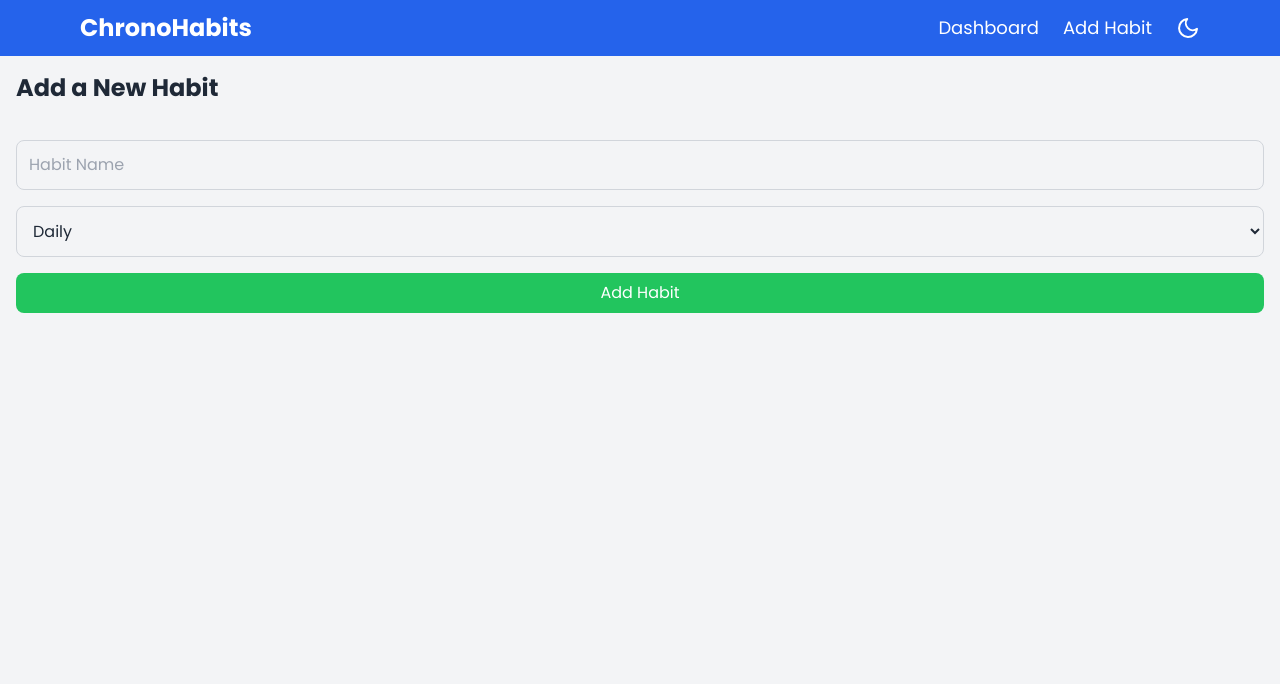
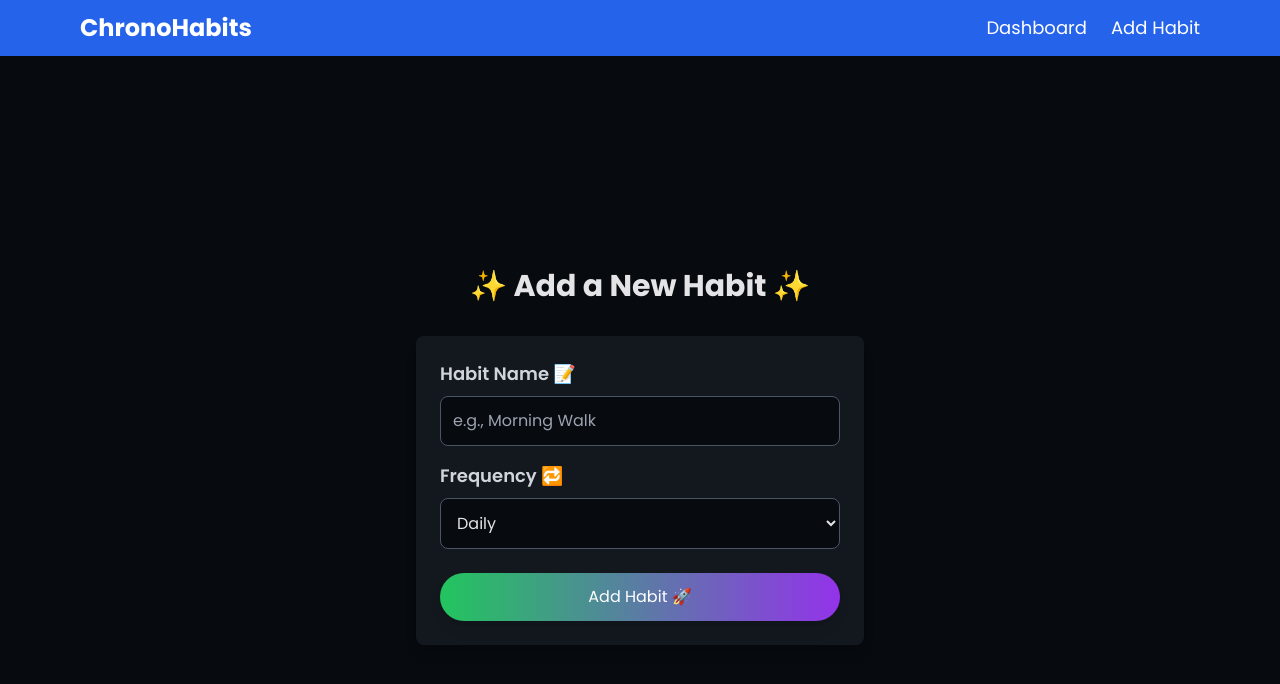
Before and after one commit to ricardofer2412/habit-tracker, a React (Create React App) app: page /add-habit in a window 1280 px wide. Shown: the top 684 px of the page. Built offline with nearby package versions, Linux system fonts and the light colour scheme.

Commit message:
add more styling

```diff
--- a/src/components/Main_Components/AddHabbit.tsx
+++ b/src/components/Main_Components/AddHabbit.tsx
@@ -1,12 +1,12 @@
 import React, { useState } from "react";
 import { useNavigate } from "react-router-dom";
-import { motion } from "framer-motion";
+import { motion, AnimatePresence } from "framer-motion";
 
 const AddHabit: React.FC = () => {
   const navigate = useNavigate();
-
   const [name, setName] = useState("");
   const [frequency, setFrequency] = useState<"daily" | "weekly">("daily");
+  const [showPopup, setShowPopup] = useState(false);
 
   const handleAddHabit = async (e: React.FormEvent) => {
     e.preventDefault();
@@ -20,18 +20,50 @@ const AddHabit: React.FC = () => {
 
     const storedHabits = JSON.parse(localStorage.getItem("habits") || "[]");
     localStorage.setItem("habits", JSON.stringify([...storedHabits, newHabit]));
-    alert("Habit added successfully!");
-    navigate("/dashboard");
+
+    // Show the popup
+    setShowPopup(true);
+    setTimeout(() => {
+      setShowPopup(false);
+      navigate("/dashboard");
+    }, 3000);
   };
 
   return (
-    <div className="min-h-screen bg-gray-100 dark:bg-dark-bg text-gray-800 dark:text-dark-text">
-      <h1 className="text-2xl font-bold mb-5 text-gray-800 dark:text-dark-text p-4">
-        Add a New Habit
-      </h1>
+    <motion.div
+      className="min-h-screen bg-dark-bg text-dark-text flex flex-col items-center justify-center"
+      initial={{ opacity: 0 }}
+      animate={{ opacity: 1 }}
+      transition={{ duration: 0.5 }}
+    >
+      {/* Popup Notification */}
+      <AnimatePresence>
+        {showPopup && (
+          <motion.div
+            initial={{ opacity: 0, y: -50 }}
+            animate={{ opacity: 1, y: 0 }}
+            exit={{ opacity: 0, y: -50 }}
+            className="fixed top-10 bg-green-500 text-white px-6 py-3 rounded-lg shadow-lg z-50"
+          >
+            🌟 New Habit Added! Keep building those streaks! 🎯
+          </motion.div>
+        )}
+      </AnimatePresence>
+
+      {/* Form Title */}
+      <motion.h1
+        className="text-3xl font-bold mb-8"
+        initial={{ opacity: 0, y: -20 }}
+        animate={{ opacity: 1, y: 0 }}
+        transition={{ duration: 0.6 }}
+      >
+        ✨ Add a New Habit ✨
+      </motion.h1>
+
+      {/* Form */}
       <motion.form
         onSubmit={handleAddHabit}
-        className="space-y-4 mx-4"
+        className="w-full max-w-md bg-dark-card p-6 rounded-lg shadow-lg"
         initial="hidden"
         animate="visible"
         variants={{
@@ -39,20 +71,34 @@ const AddHabit: React.FC = () => {
           visible: { opacity: 1, scale: 1, transition: { duration: 0.5 } },
         }}
       >
-        <div>
+        <div className="mb-4">
+          <label
+            htmlFor="name"
+            className="block text-lg font-semibold mb-2 text-gray-300"
+          >
+            Habit Name 📝
+          </label>
           <input
+            id="name"
             type="text"
-            placeholder="Habit Name"
+            placeholder="e.g., Morning Walk"
             value={name}
             onChange={(e) => setName(e.target.value)}
-            className="w-full p-3 border border-gray-300 rounded-lg bg-gray-100 dark:bg-dark-card dark:border-gray-600 dark:text-dark-text focus:ring-2 focus:ring-blue-500 outline-none"
+            className="w-full p-3 border border-gray-600 rounded-lg bg-dark-bg text-dark-text focus:ring-2 focus:ring-green-500 outline-none"
           />
         </div>
-        <div>
+        <div className="mb-6">
+          <label
+            htmlFor="frequency"
+            className="block text-lg font-semibold mb-2 text-gray-300"
+          >
+            Frequency 🔁
+          </label>
           <select
+            id="frequency"
             value={frequency}
             onChange={(e) => setFrequency(e.target.value as "daily" | "weekly")}
-            className="w-full p-3 border border-gray-300 rounded-lg bg-gray-100 dark:bg-dark-card dark:border-gray-600 dark:text-dark-text focus:ring-2 focus:ring-blue-500 outline-none"
+            className="w-full p-3 border border-gray-600 rounded-lg bg-dark-bg text-dark-text focus:ring-2 focus:ring-purple-600 outline-none"
           >
             <option value="daily">Daily</option>
             <option value="weekly">Weekly</option>
@@ -60,14 +106,14 @@ const AddHabit: React.FC = () => {
         </div>
         <motion.button
           type="submit"
-          className="w-full bg-green-500 dark:bg-green-700 text-white py-2 rounded-lg hover:bg-green-600 dark:hover:bg-green-800 transition"
-          whileHover={{ scale: 1.05 }}
+          className="w-full bg-gradient-to-r from-green-500 to-purple-600 text-white py-3 rounded-full shadow-lg transform hover:scale-105 transition-transform duration-300 hover:shadow-xl"
+          whileHover={{ scale: 1.1 }}
           whileTap={{ scale: 0.95 }}
         >
-          Add Habit
+          Add Habit 🚀
         </motion.button>
       </motion.form>
-    </div>
+    </motion.div>
   );
 };
 
--- a/src/components/Main_Components/EditHabit.tsx
+++ b/src/components/Main_Components/EditHabit.tsx
@@ -1,5 +1,6 @@
 import React, { useEffect, useState } from "react";
 import { useNavigate, useParams } from "react-router-dom";
+import { motion, AnimatePresence } from "framer-motion";
 
 interface Habit {
   id: string;
@@ -13,6 +14,7 @@ const EditHabit: React.FC = () => {
   const navigate = useNavigate();
   const [habit, setHabit] = useState<Habit | null>(null);
   const [name, setName] = useState<string>("");
+  const [showPopup, setShowPopup] = useState(false);
 
   useEffect(() => {
     // Fetch habit details from localStorage
@@ -37,7 +39,13 @@ const EditHabit: React.FC = () => {
 
     // Save updated habits to localStorage
     localStorage.setItem("habits", JSON.stringify(updatedHabits));
-    navigate("/dashboard"); // Redirect back to the dashboard
+
+    // Show popup
+    setShowPopup(true);
+    setTimeout(() => {
+      setShowPopup(false);
+      navigate("/dashboard"); // Redirect back to the dashboard
+    }, 3000);
   };
 
   const handleDelete = () => {
@@ -53,62 +61,109 @@ const EditHabit: React.FC = () => {
   };
 
   return (
-    <div className="min-h-screen bg-gray-100 dark:bg-dark-bg text-gray-800 dark:text-dark-text">
-      <h1 className="text-3xl font-bold  p-4">Edit Habit</h1>
-      <div className="max-w-2xl mx-auto p-6 bg-white dark:bg-dark-card rounded-lg shadow-md pt-6 m-4">
+    <motion.div
+      className="min-h-screen bg-dark-bg text-dark-text flex items-center justify-center"
+      initial={{ opacity: 0 }}
+      animate={{ opacity: 1 }}
+      transition={{ duration: 0.5 }}
+    >
+      {/* Popup Notification */}
+      <AnimatePresence>
+        {showPopup && (
+          <motion.div
+            initial={{ opacity: 0, y: -50 }}
+            animate={{ opacity: 1, y: 0 }}
+            exit={{ opacity: 0, y: -50 }}
+            transition={{ duration: 0.3 }}
+            className="fixed top-10 bg-green-500 text-white px-4 py-3 rounded-lg shadow-lg z-50"
+          >
+            🎉 Habit Updated Successfully!
+          </motion.div>
+        )}
+      </AnimatePresence>
+
+      {/* Edit Habit Form */}
+      <motion.div
+        className="w-full max-w-md bg-dark-card p-8 rounded-lg shadow-lg"
+        initial={{ opacity: 0, scale: 0.9 }}
+        animate={{ opacity: 1, scale: 1 }}
+        transition={{ duration: 0.5 }}
+      >
+        <h1 className="text-3xl font-bold text-center mb-6">✏️ Edit Habit</h1>
         {habit ? (
           <>
-            <div className="mb-4 pt-2">
+            <div className="mb-4">
               <label
                 htmlFor="name"
-                className="block text-lg font-medium mb-2 text-gray-700 dark:text-gray-300"
+                className="block text-lg font-semibold mb-2 text-gray-300"
               >
-                Habit Name
+                Habit Name 📝
               </label>
               <input
                 id="name"
                 type="text"
                 value={name}
                 onChange={(e) => setName(e.target.value)}
-                className="w-full px-4 py-2 border rounded-lg bg-gray-100 dark:bg-dark-bg text-gray-800 dark:text-gray-200 focus:ring-2 focus:ring-blue-500 outline-none"
+                className="w-full px-4 py-3 border border-gray-600 rounded-lg bg-dark-bg text-dark-text focus:ring-2 focus:ring-green-500 outline-none"
               />
             </div>
 
-            <div className="flex justify-between items-center mt-6">
+            <div className="flex justify-between items-center mb-6">
               {/* Save Button */}
-              <button
+              <motion.button
                 onClick={handleSave}
-                className="px-6 py-2 rounded-lg bg-blue-600 text-white font-semibold hover:bg-blue-700 transition"
+                className="px-6 py-3 bg-gradient-to-r from-green-500 to-purple-600 text-white font-semibold rounded-full shadow-lg transform hover:scale-105 transition-transform duration-300 hover:shadow-xl"
+                whileHover={{ scale: 1.1 }}
+                whileTap={{ scale: 0.95 }}
               >
                 Save Changes
-              </button>
+              </motion.button>
 
               {/* Cancel Button */}
-              <button
+              <motion.button
                 onClick={() => navigate("/dashboard")}
-                className="px-6 py-2 rounded-lg bg-gray-400 text-white font-semibold hover:bg-gray-500 transition"
+                className="px-6 py-3 bg-gray-600 text-white font-semibold rounded-full shadow-lg transform hover:scale-105 transition-transform duration-300 hover:bg-gray-700"
+                whileHover={{ scale: 1.1 }}
+                whileTap={{ scale: 0.95 }}
               >
                 Cancel
-              </button>
+              </motion.button>
             </div>
 
-            <hr className="my-6 border-gray-300 dark:border-gray-700" />
+            <motion.hr
+              className="border-gray-600 my-6"
+              initial={{ opacity: 0 }}
+              animate={{ opacity: 1 }}
+              transition={{ duration: 0.5 }}
+            />
 
             {/* Delete Button */}
-            <div className="text-right">
+            <motion.div
+              className="text-right"
+              initial={{ opacity: 0, scale: 0.9 }}
+              animate={{ opacity: 1, scale: 1 }}
+              transition={{ duration: 0.5 }}
+            >
               <button
                 onClick={handleDelete}
-                className="px-6 py-2 rounded-lg bg-red-500 text-white font-semibold hover:bg-red-600 transition"
+                className="px-6 py-3 bg-red-500 text-white font-semibold rounded-full shadow-lg transform hover:scale-105 transition-transform duration-300 hover:bg-red-600"
               >
-                Delete Habit
+                Delete Habit 🗑️
               </button>
-            </div>
+            </motion.div>
           </>
         ) : (
-          <p className="text-center text-gray-500">Loading habit details...</p>
+          <motion.p
+            className="text-center text-gray-400"
+            initial={{ opacity: 0 }}
+            animate={{ opacity: 1 }}
+            transition={{ duration: 0.5 }}
+          >
+            Loading habit details... ⏳
+          </motion.p>
         )}
-      </div>
-    </div>
+      </motion.div>
+    </motion.div>
   );
 };
 
--- a/src/components/Main_Components/Navbar.tsx
+++ b/src/components/Main_Components/Navbar.tsx
@@ -57,15 +57,6 @@ const Navbar: React.FC = () => {
             </Link>
 
             {/* Dark Mode Toggle */}
-            <motion.button
-              whileHover={{ scale: 1.1 }}
-              whileTap={{ scale: 0.9 }}
-              onClick={toggleDarkMode}
-              className="text-2xl hover:text-gray-300 dark:hover:text-gray-500 transition"
-              aria-label="Toggle Dark Mode"
-            >
-              {isDarkMode ? <FiSun /> : <FiMoon />}
-            </motion.button>
           </div>
 
           {/* Hamburger Icon (Visible on Mobile) */}
@@ -127,7 +118,7 @@ const Navbar: React.FC = () => {
           </motion.div>
 
           {/* Dark Mode Toggle */}
-          <motion.div
+          {/* <motion.div
             initial={{ opacity: 0, y: -20 }}
             animate={{ opacity: 1, y: 0 }}
             transition={{ delay: 0.4 }}
@@ -149,7 +140,7 @@ const Navbar: React.FC = () => {
                 </>
               )}
             </button>
-          </motion.div>
+          </motion.div> */}
         </div>
       </motion.div>
     </>
```
Also changed, not shown: src/components/Main_Components/Dashboard.tsx (+5 -5 lines), src/components/Main_Components/LandingPage.tsx (+4 -4 lines).
